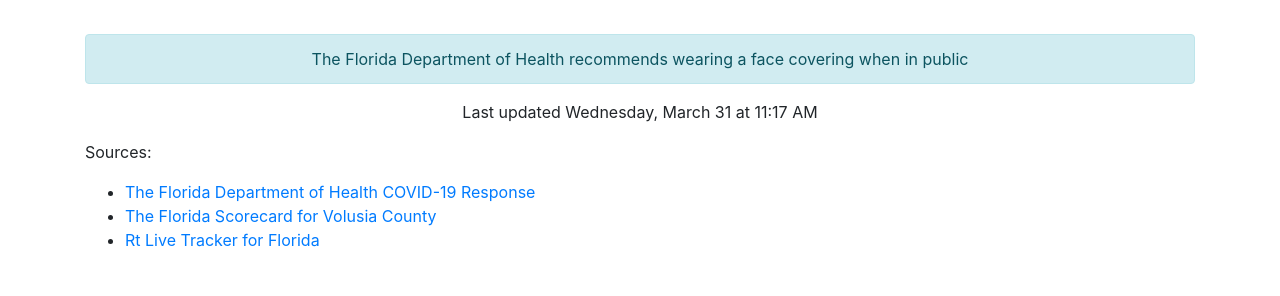
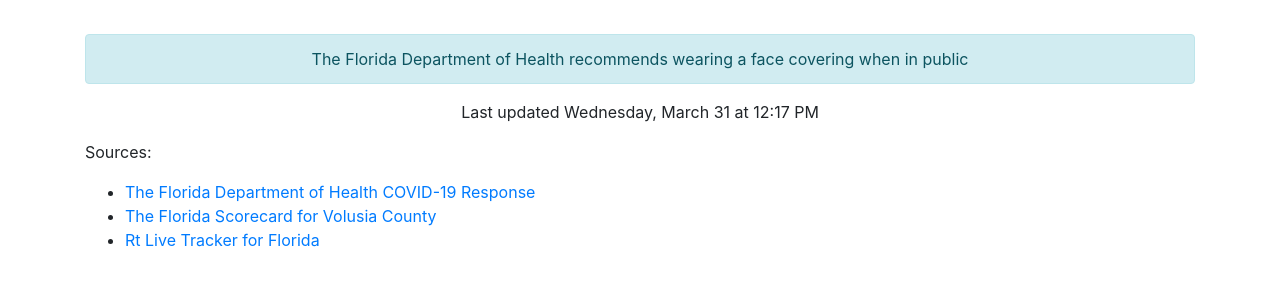
Before and after one commit to thinkjson/timeforchurch, a Jekyll site: the page built from index.md, in a window 1280 px wide. Shown: the part 544-840 px from the top of the page. Built offline with Jekyll 4.4.1, drawn with Linux system fonts in a browser that asks for light colours; our own code applies the rules of GitHub Pages for plain Markdown files.

Commit message:
Updating data

```diff
--- a/_includes/data.html
+++ b/_includes/data.html
@@ -10,4 +10,4 @@
     <div class="outcome text-success">YES</div>
     <div class="alert alert-info" role="alert">The Florida Department of Health recommends wearing a face covering when in public</div>
 
-    <p>Last updated Wednesday, March 31 at 11:17 AM</p>
+    <p>Last updated Wednesday, March 31 at 12:17 PM</p>
```
